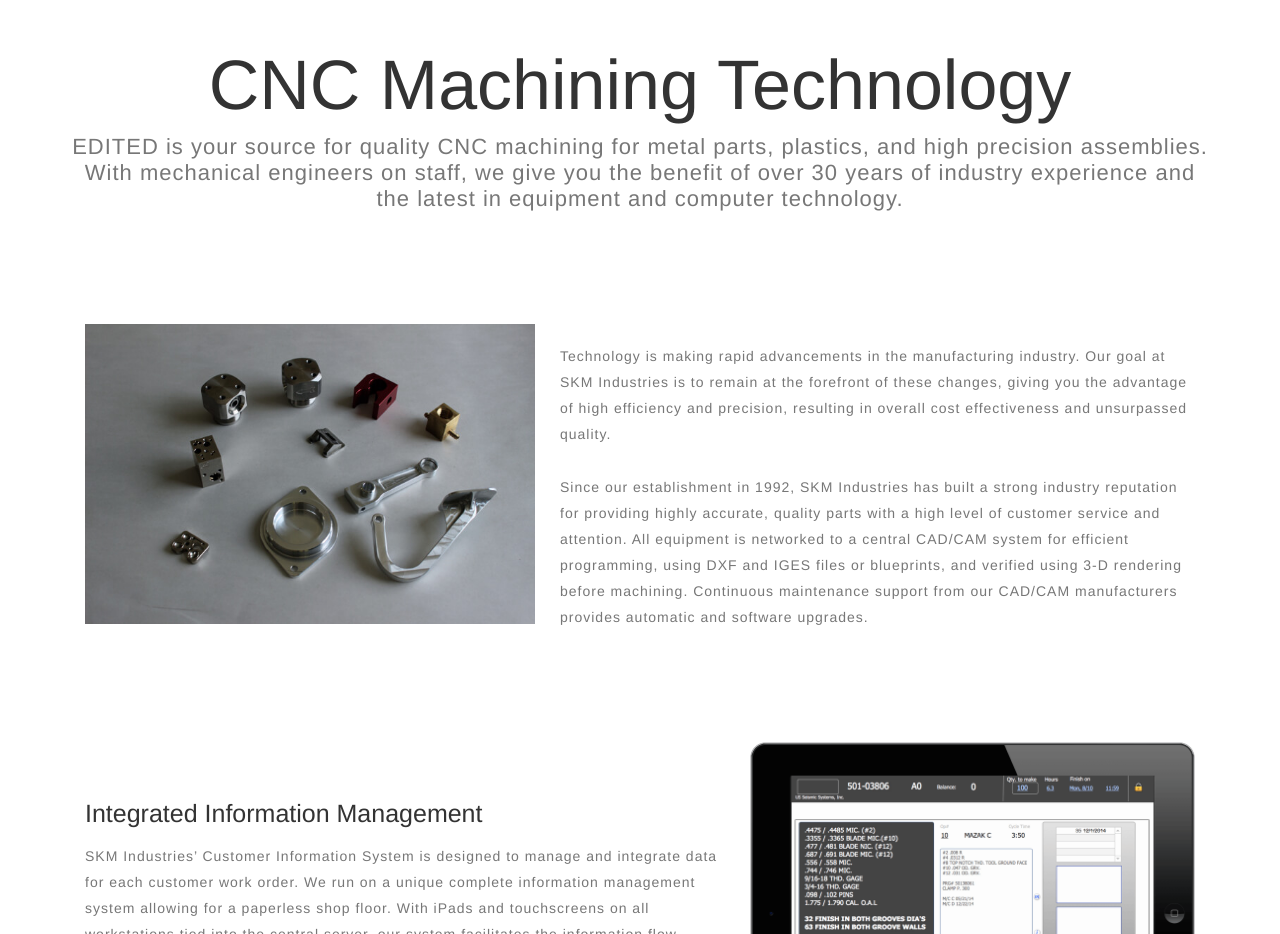
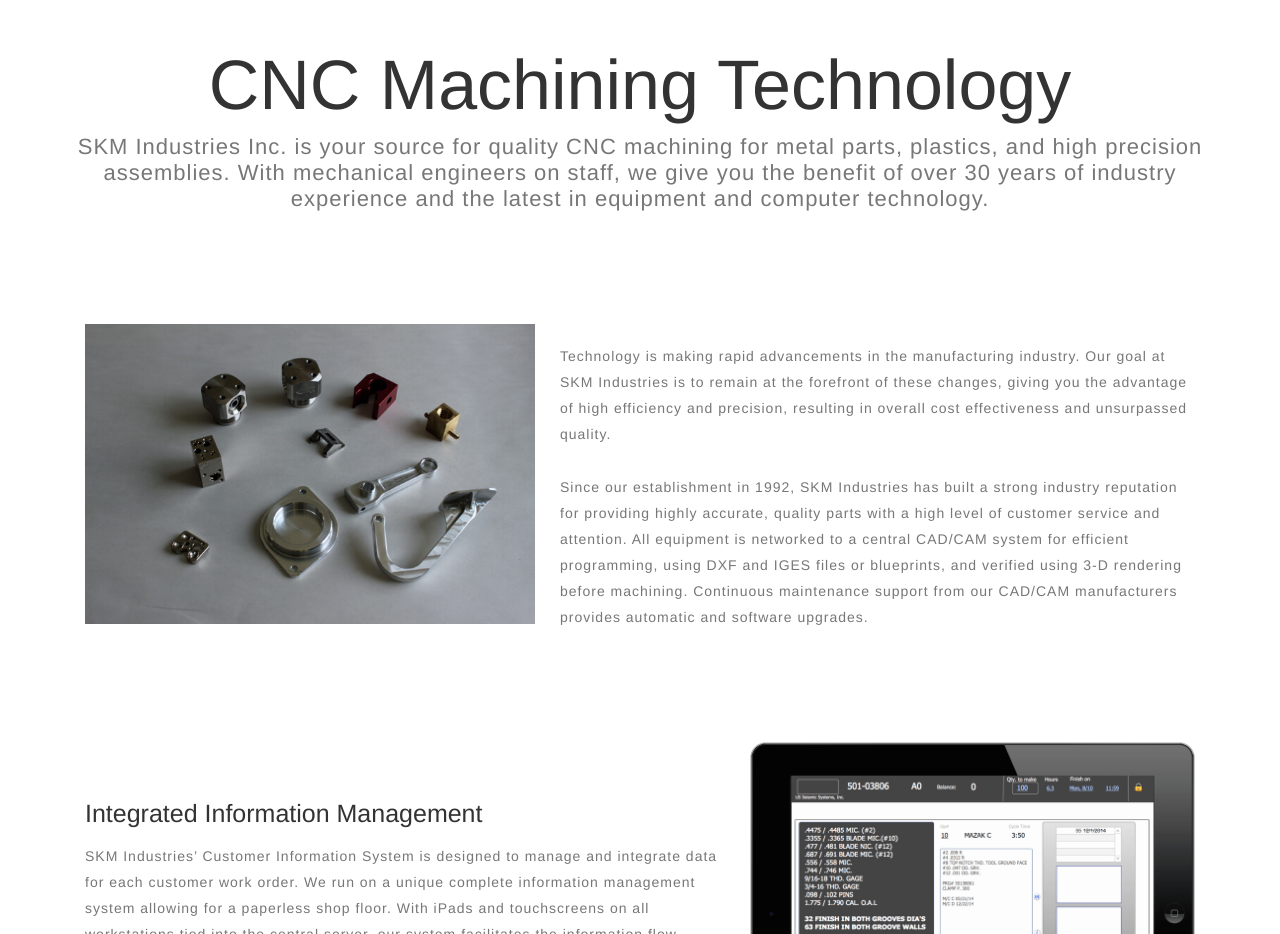
Before and after one commit to rohanneilkapoor/SKM-Industries, a plain HTML site: page index.html in a window 1280 px wide. Shown: the part 780-1714 px from the top of the page. Drawn offline with nearby package versions, Linux system fonts and the light colour scheme; a web font is replaced by a local one.

Commit message:
changed name back

```diff
--- a/index.html
+++ b/index.html
@@ -109,7 +109,7 @@
                 <div class="col-lg-12 text-center">
                     <h2 style="font-size: 70px; font-weight: 200;">CNC Machining Technology</h2>
                     <h4 class="text-muted" style="font-size: 22px; font-weight:100">
-                        EDITED is your source for quality CNC machining for metal parts, plastics, and high precision
+                        SKM Industries Inc. is your source for quality CNC machining for metal parts, plastics, and high precision
                         assemblies. With mechanical engineers on staff, we give you the benefit of over 30 years of industry experience and the latest in
                         equipment and computer technology.</h4>
                 </div>
```
